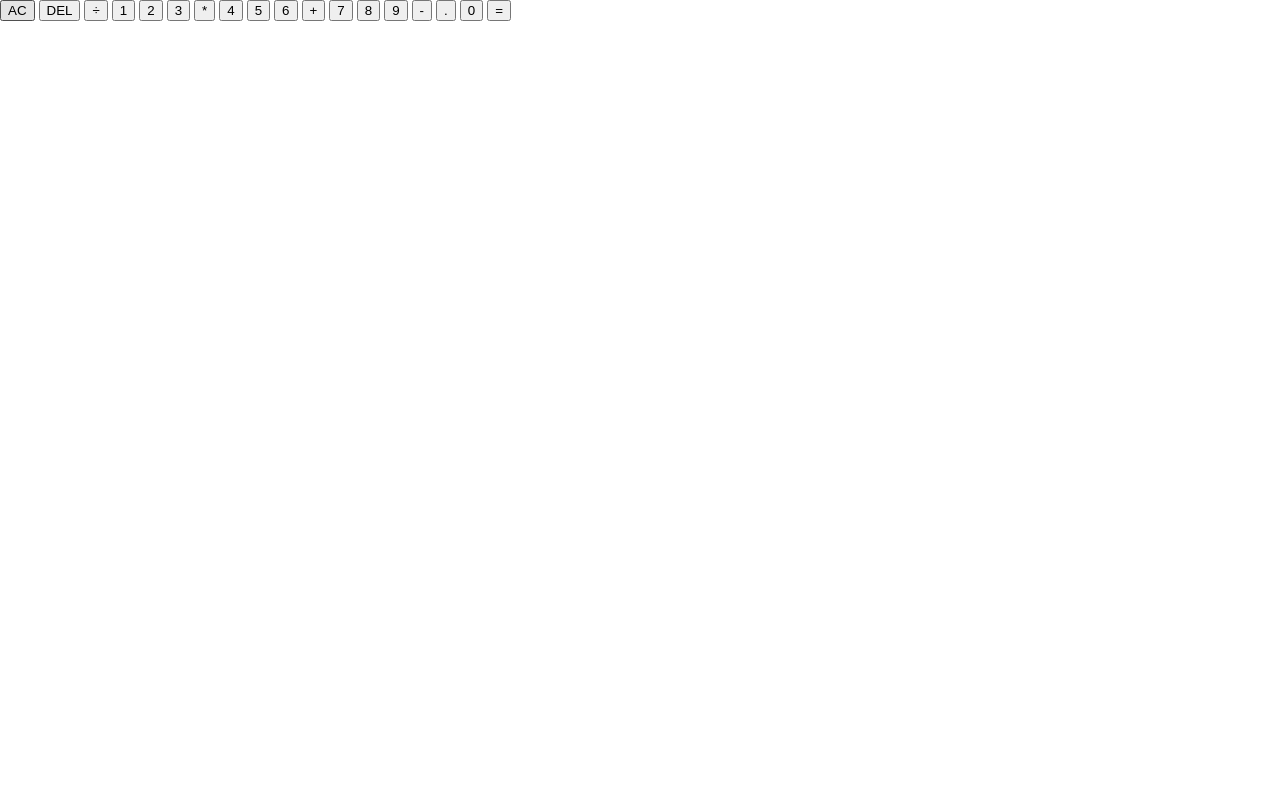
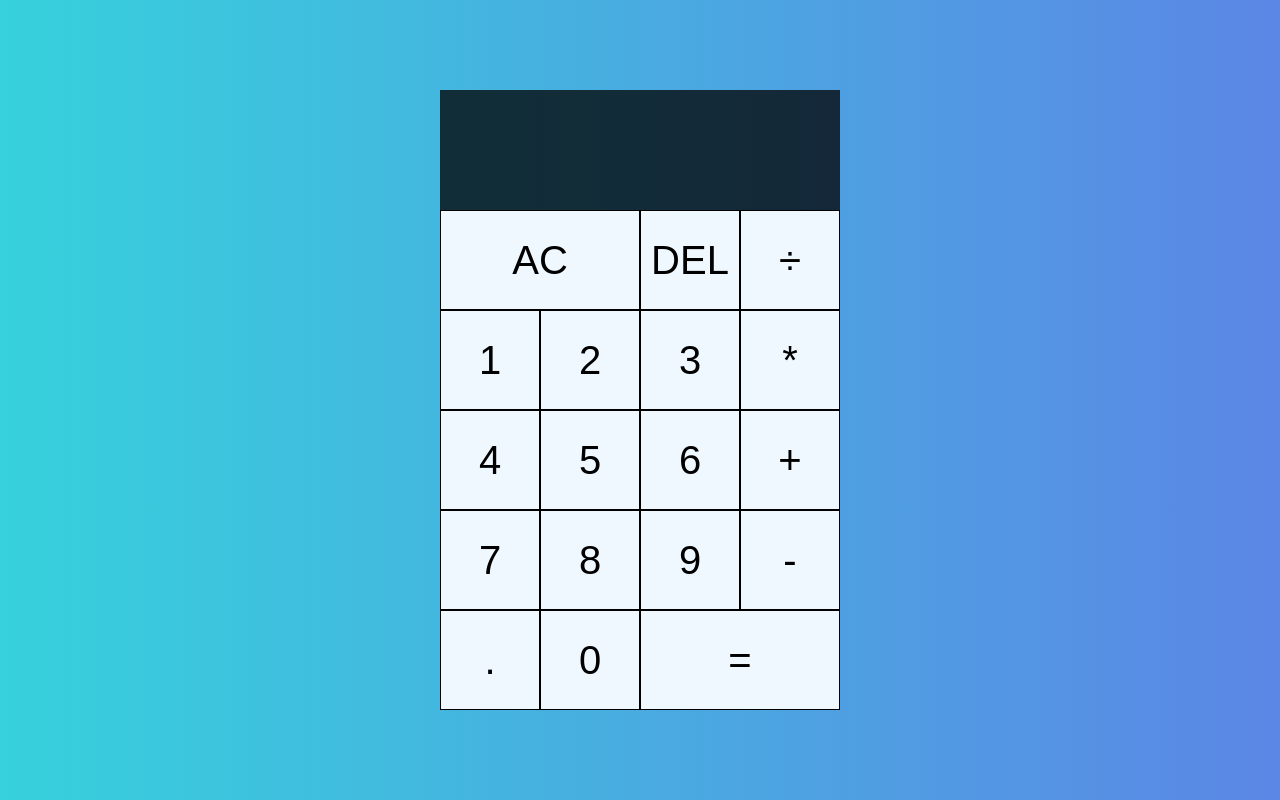
Before and after one commit to LuisCorrea1/calculator, a plain HTML site: page index.html in a window 1280 px wide. Drawn offline with Linux system fonts and the light colour scheme.

Commit message:
Calculator styling

```diff
--- a/css/style.css
+++ b/css/style.css
@@ -1,4 +1,40 @@
-* {
-    margin: 0 auto;
+*{
     box-sizing: border-box;
+    font-weight: normal;
 }
+
+body{
+    padding: 0;
+    margin: 0;
+    background: linear-gradient(to right, #36D1DC,#5B86E5);
+}
+
+.calculator-grid{
+    display: grid;
+    justify-content: center;
+    align-content: center;
+    min-height: 100vh;
+    grid-template-columns: repeat(4, 100px);
+    grid-template-rows: minmax(120px,auto) repeat(5,100px);
+}
+
+.calculator-grid > button {
+    cursor: pointer;
+    font-size: 2.5rem;
+    border: 1px solid black;
+    background-color: aliceblue;
+    outline: none;
+}
+
+.calculator-grid > button:hover {
+    background-color: rgb(200, 212, 212);
+}
+
+.span-2{
+    grid-column: span 2;
+}
+
+.screen {
+    grid-column: 1 / -1;
+    background-color: rgb(0, 0, 0,.75);
+}
--- a/index.html
+++ b/index.html
@@ -10,7 +10,6 @@
 </head>
 
 <body>
-    <div class="container">
     <div class="calculator-grid">
         <div class="screen">
             <div class="operand1"></div>
@@ -35,7 +34,6 @@
         <button>0</button>
         <button class="span-2">=</button>
     </div>
-    </div>
     <script src="./js/app.js"></script>
 </body>
 
```
Lines whose indentation alone changed are shown as unchanged.
